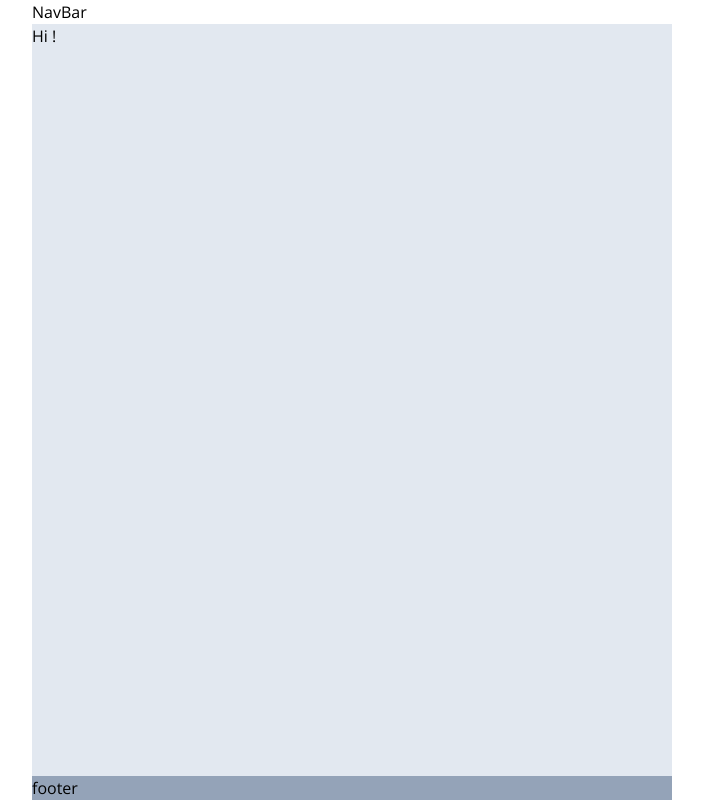
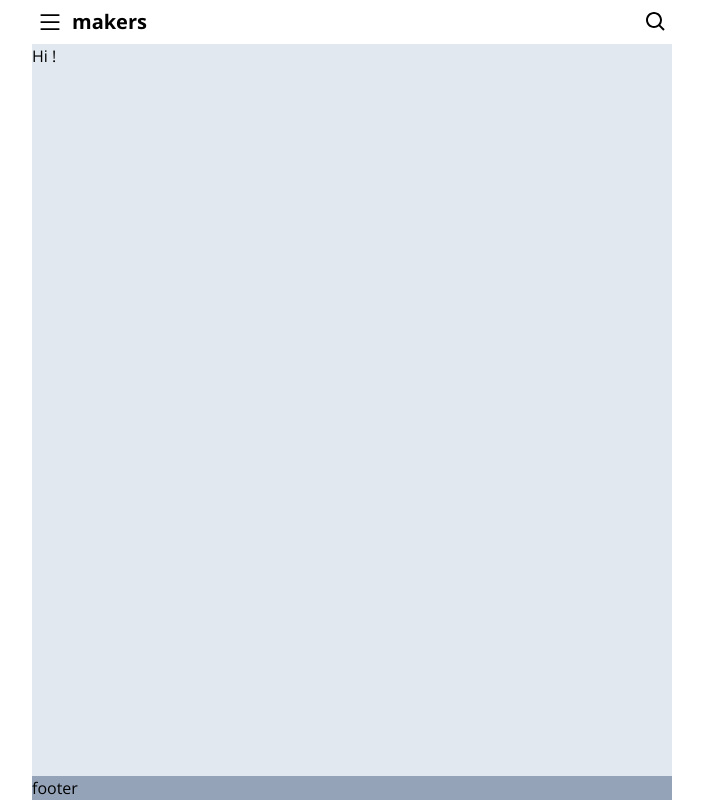
Before and after one commit to fzdf0613/makers, a Next.js app: page / in a window 1280 px wide. Shown: the whole page, without its empty margins (288-991 px from the left). Built offline with nearby package versions, Linux system fonts and the light colour scheme.

Commit message:
layout 수정 & NavBar UI 추가 & ListIcon.tsx, SearchIcon.tsx 생성

```diff
--- a/package.json
+++ b/package.json
@@ -19,6 +19,7 @@
     "postcss": "8.4.24",
     "react": "18.2.0",
     "react-dom": "18.2.0",
+    "react-icons": "^4.9.0",
     "tailwindcss": "3.3.2",
     "typescript": "5.1.3"
   }
--- a/src/app/layout.tsx
+++ b/src/app/layout.tsx
@@ -17,8 +17,8 @@ export default function RootLayout({
 }) {
   return (
     <html lang="ko" className={openSans.className}>
-      <body className="w-full flex flex-col items-center  overflow-auto">
-        <header className="w-full max-w-[640px]">
+      <body className="w-full flex flex-col items-center overflow-auto">
+        <header className="w-full sticky top-0 max-w-[640px]">
           <NavBar />
         </header>
         <main className="w-full h-full max-w-[640px] bg-slate-200">
--- a/src/components/NavBar.tsx
+++ b/src/components/NavBar.tsx
@@ -1,3 +1,17 @@
+import Link from "next/link";
+import ListIcon from "./ui/icons/ListIcon";
+import SearchIcon from "./ui/icons/SearchIcon";
+
 export default function NavBar() {
-  return <div>NavBar</div>;
+  return (
+    <nav className="py-1 flex justify-between items-center px-1 my-1">
+      <div className="flex">
+        <ListIcon />
+        <h1 className="ml-2 font-bold text-xl">makers</h1>
+      </div>
+      <Link href="/search">
+        <SearchIcon />
+      </Link>
+    </nav>
+  );
 }
--- /dev/null
+++ b/src/components/ui/icons/ListIcon.tsx
@@ -0,0 +1,5 @@
+import { BsList } from "react-icons/bs";
+
+export default function ListIcon() {
+  return <BsList className="w-7 h-7" />;
+}
--- /dev/null
+++ b/src/components/ui/icons/SearchIcon.tsx
@@ -0,0 +1,5 @@
+import { BiSearch } from "react-icons/bi";
+
+export default function SearchIcon() {
+  return <BiSearch className="w-6 h-6" />;
+}
```
Also changed, not shown: 1 other file (tests, documents, lock files or other folders).
